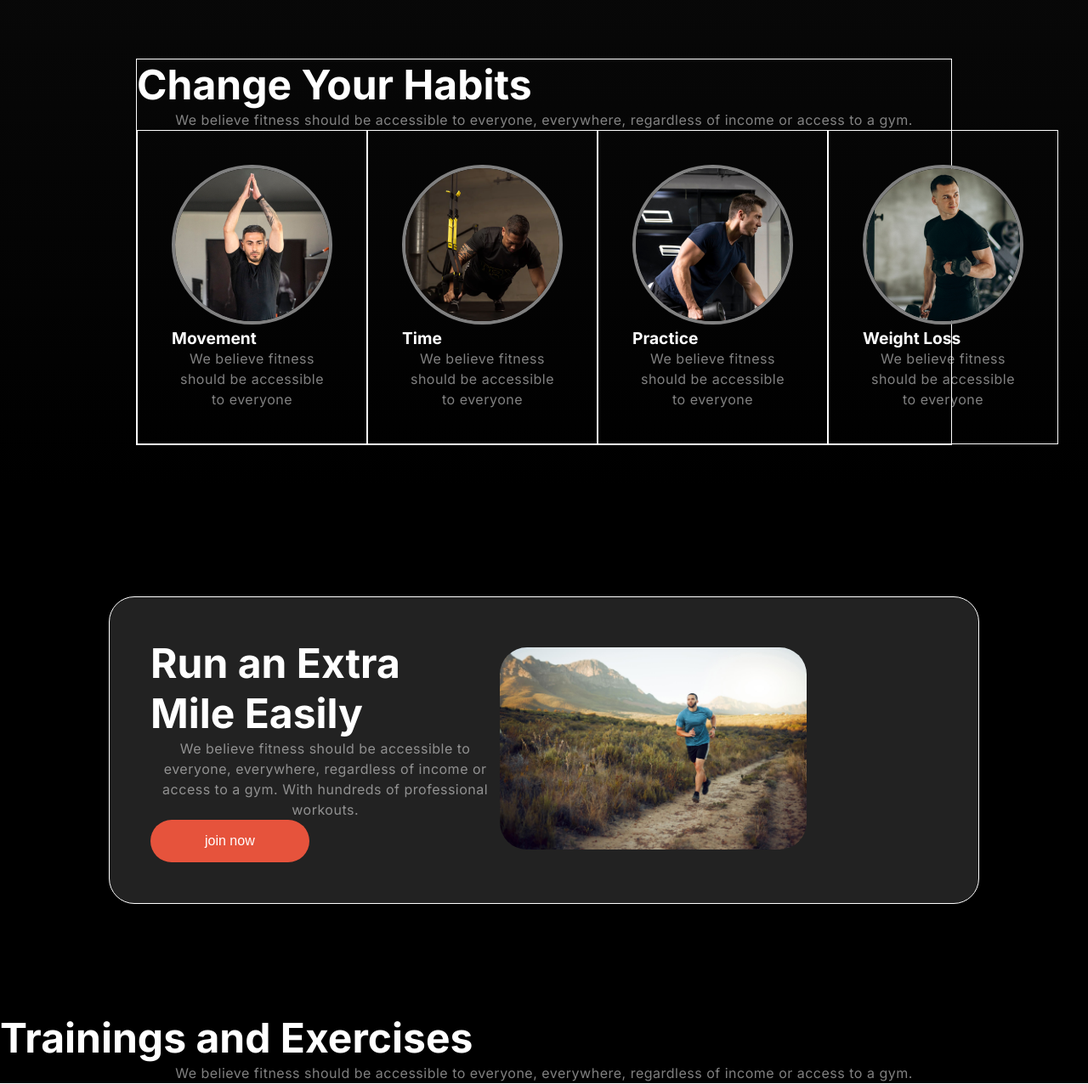
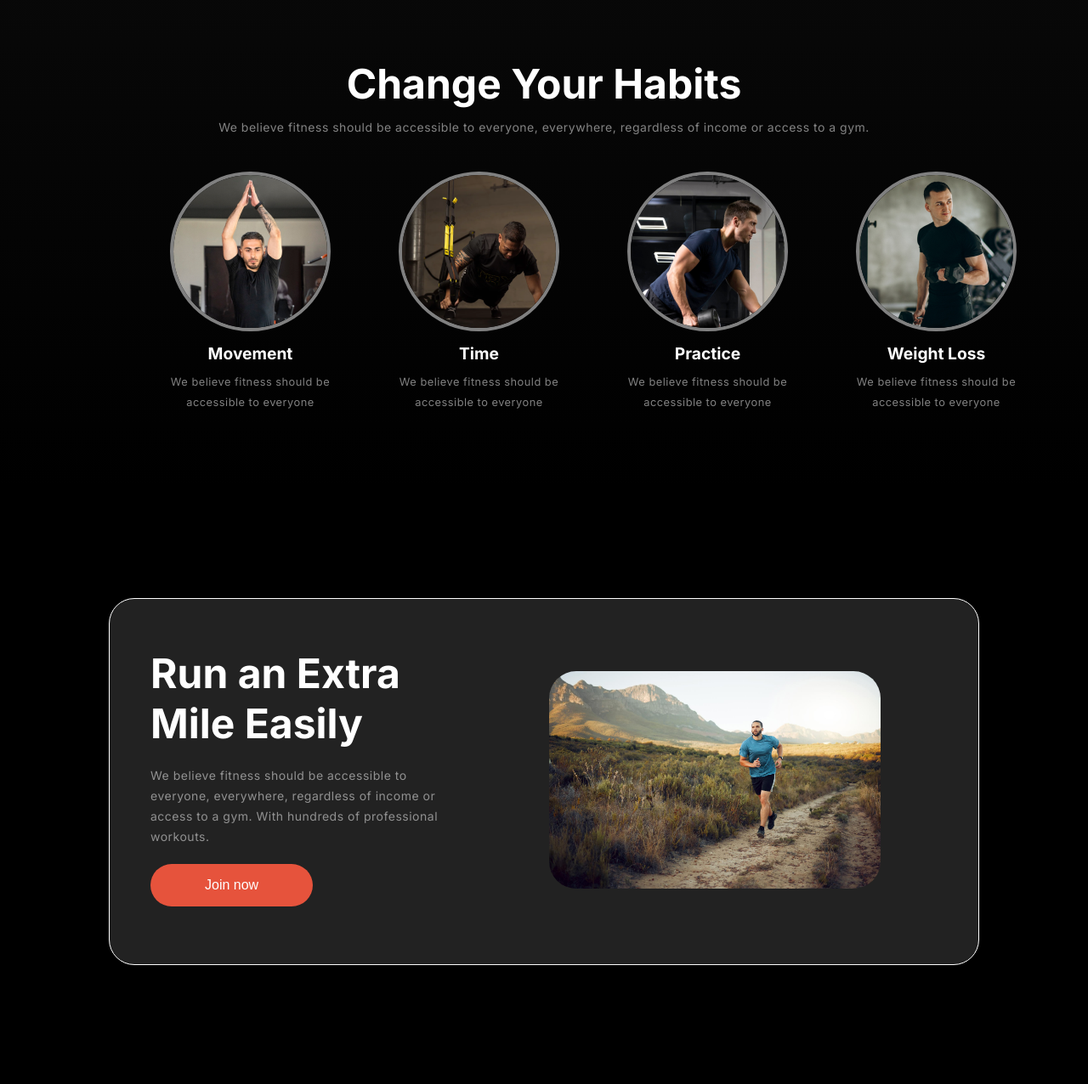
Before and after one commit to najoaa/Fitness-Website, a plain HTML site: page index.html in a window 1280 px wide. Shown: the part 700-1976 px from the top of the page at 85% size. Drawn offline with Linux system fonts and the light colour scheme.

Commit message:
run mile section is done

```diff
--- a/css/responsive-mobile.css
+++ b/css/responsive-mobile.css
@@ -1,9 +1,12 @@
 /* Responsive Styles */
 @media (max-width: 768px) {
   .nav-menu {
-    display: none; /* Hide the menu on small screens */
+    display: none;
   }
 
+  .btn-primary{
+    margin-bottom: 20px;
+  }
   .hamburger-menu {
     display: block;
     cursor: pointer;
@@ -15,6 +18,9 @@
   /* navbar styles starts here */
 
   /* footer styles starts here */
+  .btn-primary{
+    margin-bottom: 20px;
+  }
   footer {
     padding: 20px 0;
   }
--- a/css/style.css
+++ b/css/style.css
@@ -27,6 +27,10 @@ main{
   max-width: 1060px;
   margin: 0 auto;
 }
+.container{
+  max-width: 1060px;
+  margin: 0 auto;
+}
 .banner-content{
   display: flex;
   align-items: center;
@@ -36,7 +40,18 @@ main{
  h2{
   font-size: 3rem;
   color: white;
+  margin: 10px 0;
 }
+p{
+  color: rgba(255, 255, 255, 0.5);
+  font-size: 14px;
+  font-weight: 400;
+  line-height: 24px;
+  letter-spacing: 0.5px;
+  text-align: left;
+
+  }
+
 /* HEADER SECTION */
 .header-banner{
   background: linear-gradient(180.00deg, rgb(17, 17, 17),rgba(119, 119, 119, 0) 100%);
@@ -107,15 +122,7 @@ header{
   text-align: left;
   padding: 30px 0 ;
 }
-p{
-color: rgba(255, 255, 255, 0.5);
-font-size: 16px;
-font-weight: 400;
-line-height: 24px;
-letter-spacing: 0.5px;
-text-align: left;
 
-}
 .span{
   font-style: italic;
 }
@@ -126,6 +133,9 @@ text-align: left;
   padding: 1rem 4rem;
   color: white;
   font-size: 16px;
+  margin-right: 10px;
+  margin-bottom: 20px;
+
 }
 
 .btn-secondary{
@@ -140,8 +150,11 @@ text-align: left;
 .container-habits{
   display: block;
   margin-top: 80px;
-  align-items: center;
-  border: 1px solid;
+  text-align: left;
+  gap: 20px;
+}
+.container-habits h2{
+  text-align: center;
 }
 .habits-items{
   display: flex;
@@ -149,42 +162,54 @@ text-align: left;
  .habits-item{
   display: block;
   padding: 40px;
-  border: 1px solid;
  }
  .habits-item img{
   border: 4px solid grey;
   border-radius: 150px;
  }
  .habits-item h3{
+  margin: 10px 0;
   font-size: 1.2rem;
+  text-align: center;
+ }
+ .habits-item p{
+  color: rgba(255, 255, 255, 0.5);
+  font-size: 0.8rem;
+
  }
 
  /* RUN MILE */
+ .container-elements{
+  display: flex;
+  justify-content: center;
+ }
  .container-run{
   display: flex;
-  align-items: center;
+  justify-content: space-between;  align-items: center;
   background-color: rgb(34, 34, 34);
   border: 1PX solid;
   margin: 8rem;
   text-align: start;
   padding: 3rem;
-  justify-content: space-evenly;
   border-radius: 30px;
  }
 .container-run img{
   width: 70%;
   object-fit: cover;
   border-radius: 2rem;
+  margin-left: 100px;
 }
 
-
-
-
-
-
-
+.run-content p{
+  text-align: left;
+  margin: 20px 0;
+}
 
  /* trainings-and-Exercises */
+ /* .trainings-container{
+  max-width: 1060px;
+  margin: 0 auto;
+ } */
 .trainning{
   position: relative;
 }
@@ -196,6 +221,13 @@ left: 50%;
 color: white;
 font-size: 20px;
 
+}
+.trainning-content h2 {
+  text-align: left;
+}
+.trainning-content p{
+  text-align: left;
+  margin: 20px 0;
 }
 .trainning img{
   width: 100%;
--- a/index.html
+++ b/index.html
@@ -33,9 +33,9 @@
   <div class="banner-outline">
     <h1 class="banner-title">Get body in <br><span class="span great-vibes-regular">shape</span> & stay<br>
       healthy</h1>
-    <p cl>A huge selection of health and fitness content, healthy recipes
+    <p class="description">A huge selection of health and fitness content, healthy recipes
     and transformation stories to help you get fit and stay fit!</p>
-    <div>
+    <div class="banner button">
       <button class="btn-primary">Join Club Now!
       </button>
       <button class="btn-secondary"> Download App</button>
@@ -85,13 +85,13 @@
 
 
 <!-- Run Mile -->
-<section >
+<section class="container-elements">
 <div class="container-run">
   <div class="run-content">
     <h2>Run an Extra
       <br>Mile Easily</h2>
-      <p>We believe fitness should be accessible to everyone, everywhere, regardless of income or access to a gym. With hundreds of professional workouts.</p>
-      <button class="btn-primary">join now</button>
+      <p class="description">We believe fitness should be accessible to everyone, everywhere, regardless of income or access to a gym. With hundreds of professional workouts.</p>
+      <button class="btn-primary">Join now</button>
   </div>
   <div>
     <img src="assets/run.jpg" alt="">
@@ -101,10 +101,10 @@
 
 
   <!-- Trainings and Exercises -->
-  <section class="container trainings-and-Exercises">
-    <div>
+  <section class="container trainings-container">
+    <div class="trainning-content">
       <h2>Trainings and Exercises</h2>
-      <p>We believe fitness should be accessible to everyone, everywhere, regardless of income or access to a gym.</p>
+      <p class="description">We believe fitness should be accessible to everyone, everywhere, regardless of income<br> or access to a gym.</p>
   </div>
   <div class="row-1">
     <div class="trainning">
@@ -127,7 +127,7 @@
   <!-- BMI Calculator -->
   <section class="BMI-container">
     <h2>BMI Calculator</h2>
-    <p>We believe fitness should be accessible to everyone, everywhere, regardless of income or access to a gym.</p>
+    <p class="description">We believe fitness should be accessible to everyone, everywhere, regardless of income or access to a gym.</p>
 <div class="bmi-content">
     <div class="bmi">
       <h3>BMI Calculator Chart</h3>
@@ -157,7 +157,7 @@
     <div>
       <div>
         <h3>Calculate your BMI</h3>
-        <p>We believe fitness should be accessible to everyone, everywhere, regardless of income or access to a gym. </p>
+        <p class="description">We believe fitness should be accessible to everyone, everywhere, regardless of income or access to a gym. </p>
       </div>
       <div class="bmi-form">
         <form action="">
@@ -183,7 +183,7 @@
 <section class="our-team">
 
   <h2>Meet Our Team</h2>
-  <p>We believe fitness should be accessible to everyone, everywhere, regardless of income or
+  <p class="description">We believe fitness should be accessible to everyone, everywhere, regardless of income or
     access to a gym.</p>
 
   <div class="team-card-list">
@@ -249,7 +249,7 @@
 <section class="footer-container">
   <div class="footer-column">
     <h1 class="logo">Fitness</h1>
-    <p>We believe fitness should be accessible to everyone, everywhere, regardless of income or access to a gym. With hundreds of professional workouts.</p>
+    <p class="description">We believe fitness should be accessible to everyone, everywhere, regardless of income or access to a gym. With hundreds of professional workouts.</p>
   </div>
   <div class="footer-column">
     <h2>Get Started</h2>
```
